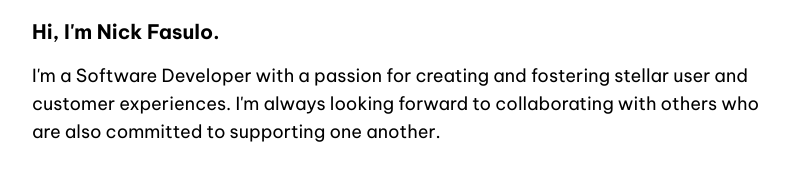
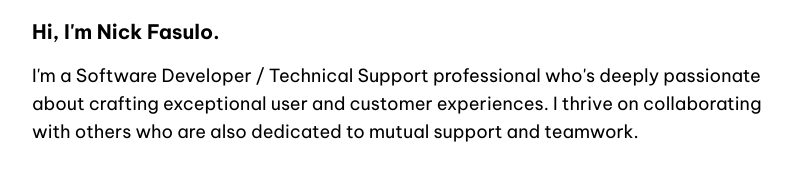
Before and after one commit to NickFasulo/Nick-Fasulo-portfolio, a Next.js app: page / in a window 1280 px wide. Shown: the part 162-358 px from the top of the page, without its empty margins (240-1039 px from the left). Built offline with nearby package versions, Linux system fonts and the light colour scheme.

Commit message:
Update config.js

```diff
--- a/data/config.js
+++ b/data/config.js
@@ -1,12 +1,12 @@
 export const meta = {
-  title: 'Nick Fasulo - Software Developer',
+  title: 'Nick Fasulo - Software Developer / Technical Support',
   description:
-    "Hi, I'm Nick - a software developer that enjoys building user experiences."
+    "Nick Fasulo - Software Developer / Technical Support"
 };
 
 export const hero = {
   title: "Hi, I'm Nick Fasulo.",
-  desc: "I'm a Software Developer with a passion for creating and fostering stellar user and customer experiences. I'm always looking forward to collaborating with others who are also committed to supporting one another."
+  desc: "I'm a Software Developer / Technical Support professional who's deeply passionate about crafting exceptional user and customer experiences. I thrive on collaborating with others who are also dedicated to mutual support and teamwork."
 };
 
 export const projects = {
```
